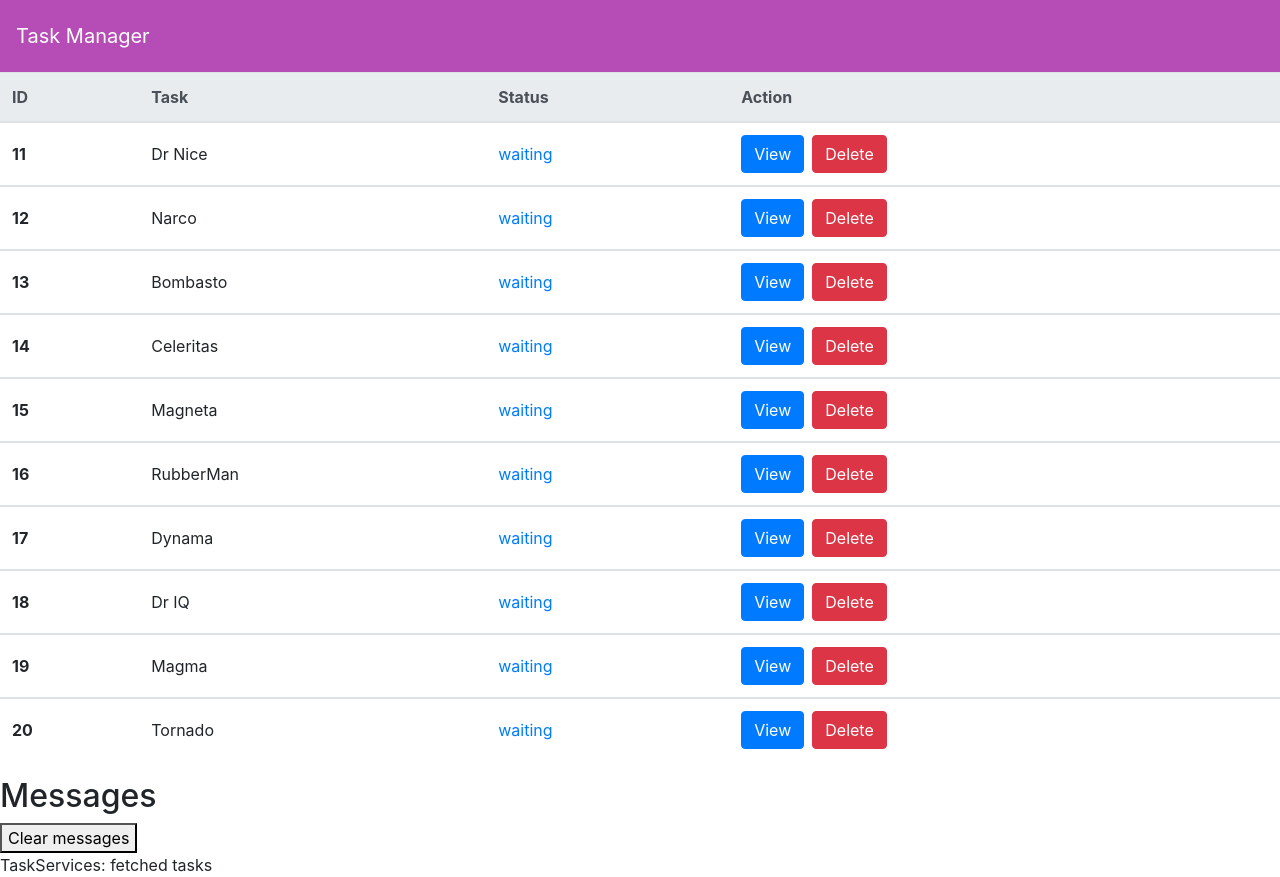
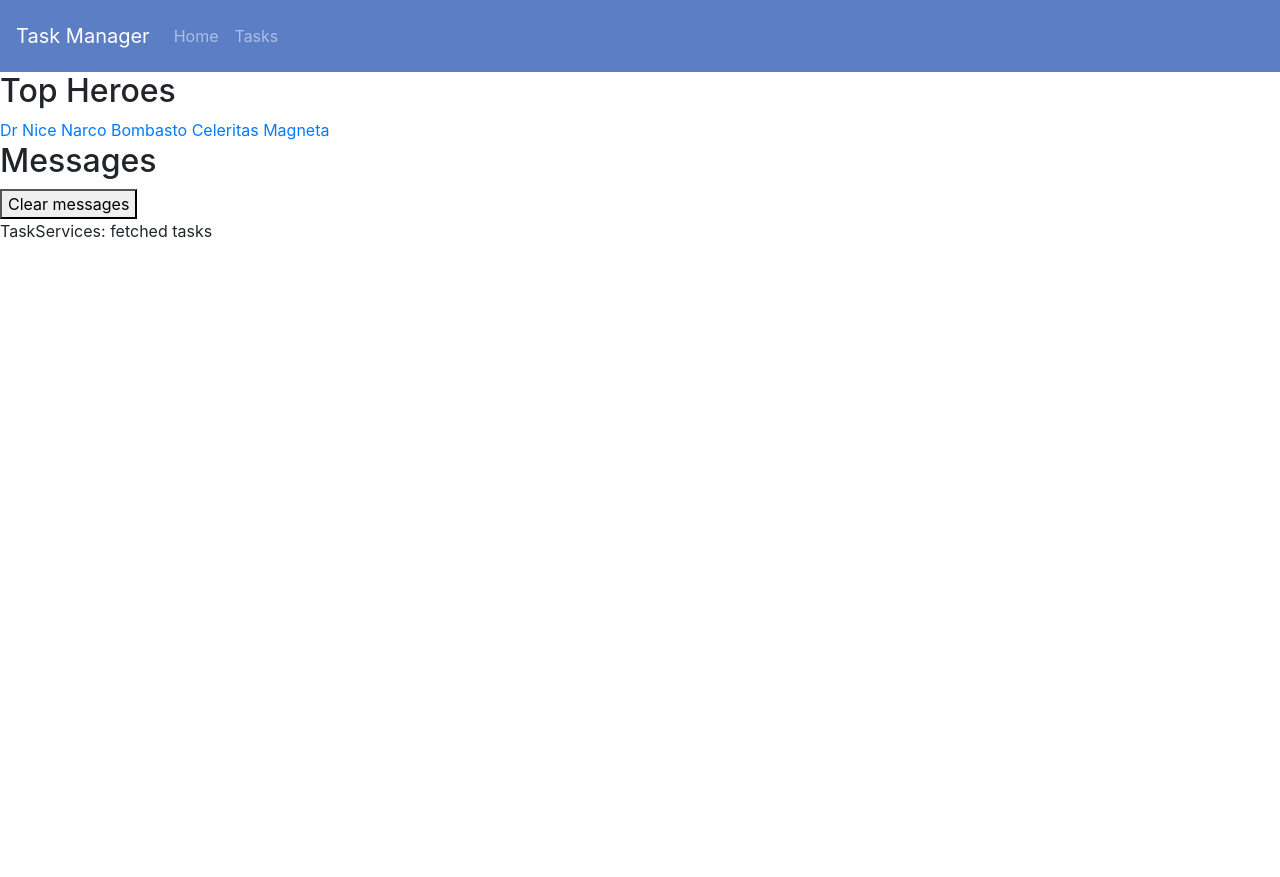
Before and after one commit to yichenfromhyrule/TaskManager, an Angular app: page /dashboard in a window 1280 px wide. Before the commit this address led to /. After the commit the page ends 800 px from the top, so only its background shows below. Built offline with nearby package versions, Linux system fonts and the light colour scheme.

Commit message:
Finish add route

```diff
--- a/src/app/app-routing.module.ts
+++ b/src/app/app-routing.module.ts
@@ -1,7 +1,17 @@
 import { NgModule } from '@angular/core';
 import { RouterModule, Routes } from '@angular/router';
+import { TasksComponent } from './tasks/tasks.component';
 
-const routes: Routes = [];
+import { DashboardComponent } from './dashboard/dashboard.component';
+
+import { TaskDetailComponent } from './task-detail/task-detail.component';
+
+const routes: Routes = [
+  {path: '', redirectTo: '/dashboard', pathMatch: 'full'},
+  {path: 'dashboard', component:DashboardComponent},
+  {path: 'tasks', component:TasksComponent },
+  {path: 'detail/:id', component:TaskDetailComponent}
+];
 
 @NgModule({
   imports: [RouterModule.forRoot(routes)],
--- a/src/app/app.component.html
+++ b/src/app/app.component.html
@@ -1,5 +1,15 @@
-<nav class="navbar navbar-expand-lg navbar-dark py-3" style="background-color: #b64cb6;">
+<nav class="navbar navbar-expand-lg navbar-dark py-3" style="background-color: #5b7ec5;">
   <a class="navbar-brand" href="#">{{title}}</a>
+  <div class="collapse navbar-collapse" id="navbarSupportedContent">
+    <ul class="navbar-nav mr-auto">
+        <li class="nav-item">
+            <a class="nav-link" href="/dashboard">Home</a>
+        </li>
+        <li class="nav-item">
+            <a class="nav-link" href="/tasks">Tasks</a>
+        </li>
+    </ul>
+</div>
 </nav>
-<app-tasks></app-tasks>
+<router-outlet></router-outlet>
 <app-messages></app-messages>
--- a/src/app/app.module.ts
+++ b/src/app/app.module.ts
@@ -9,13 +9,15 @@ import { TasksComponent } from './tasks/tasks.component';
 import { FormsModule } from '@angular/forms';
 import { TaskDetailComponent } from './task-detail/task-detail.component';
 import { MessagesComponent } from './messages/messages.component';
+import { DashboardComponent } from './dashboard/dashboard.component';
 
 @NgModule({
   declarations: [
     AppComponent,
     TasksComponent,
     TaskDetailComponent,
-    MessagesComponent
+    MessagesComponent,
+    DashboardComponent
   ],
   imports: [
     BrowserModule,
--- /dev/null
+++ b/src/app/dashboard/dashboard.component.html
@@ -0,0 +1,6 @@
+<h2>Top Heroes</h2>
+<div>
+  <a *ngFor="let task of tasks" routerLink="/detail/{{task.id}}">
+    {{task.name}}
+  </a>
+</div>
--- /dev/null
+++ b/src/app/dashboard/dashboard.component.ts
@@ -0,0 +1,25 @@
+import { Component, OnInit } from '@angular/core';
+import { Task } from '../task';
+import { TaskService } from '../task.service';
+
+@Component({
+  selector: 'app-dashboard',
+  templateUrl: './dashboard.component.html',
+  styleUrls: ['./dashboard.component.css']
+})
+export class DashboardComponent implements OnInit {
+
+  tasks:Task[] =[];
+
+  constructor(private taskService:TaskService) { }
+
+  ngOnInit(): void {
+    this.getTasks();
+  }
+
+  getTasks():void{
+    this.taskService.getTasks()
+      .subscribe(tasks => this.tasks = tasks.slice(0,5));
+  }
+
+}
--- a/src/app/task-detail/task-detail.component.html
+++ b/src/app/task-detail/task-detail.component.html
@@ -8,4 +8,6 @@
         <label for="task-name">Task name: </label>
         <input id="task-name" [(ngModel)]="task.name" placeholder="name">
     </div>
+
+    <button (click)="goBack()">go back</button>
 </div>
--- a/src/app/task-detail/task-detail.component.ts
+++ b/src/app/task-detail/task-detail.component.ts
@@ -1,5 +1,8 @@
 import { Component, OnInit, Input } from '@angular/core';
 import { Task } from '../task';
+import { ActivatedRoute } from '@angular/router';
+import { Location } from '@angular/common';
+import { TaskService } from '../task.service';
 
 @Component({
   selector: 'app-task-detail',
@@ -10,9 +13,22 @@ export class TaskDetailComponent implements OnInit {
 
   @Input() task?: Task;
 
-  constructor() { }
+  constructor(
+    private router: ActivatedRoute,
+    private taskService: TaskService,
+    private location: Location
+  ) { }
 
   ngOnInit(): void {
+    this.getTask();
   }
 
+  getTask(): void{
+    const id = Number(this.router.snapshot.paramMap.get('id'));
+    this.taskService.getTask(id).subscribe(task =>this.task = task);
+  }
+
+  goBack(): void{
+    this.location.back();
+  }
 }
--- a/src/app/task.service.ts
+++ b/src/app/task.service.ts
@@ -16,8 +16,14 @@ export class TaskService {
 
   getTasks(): Observable<Task[]> {
     const tasks = of(TASKS);
-    this.messageService.add('TaskServices: fetched tasks');
+    this.messageService.add(`TaskServices: fetched tasks`);
     return tasks;
   }
 
+  getTask(id: number): Observable<Task> {
+    const task = TASKS.find(h => h.id === id)!;
+    this.messageService.add(`TaskServices: fetched task id = ${id}`);
+    return of(task);
+  }
+
 }
--- a/src/app/tasks/tasks.component.html
+++ b/src/app/tasks/tasks.component.html
@@ -1,6 +1,3 @@
-<!--Task Details-->
-<app-task-detail [task]="selectedTask"></app-task-detail>
-<!--Task Details Done-->
 
 <!--Task Table-->
 <table class="table table-hover">
@@ -12,7 +9,7 @@
         <th scope="col">Action</th>
       </tr>
     </thead>
-    <tbody *ngFor="let task of tasks" (click)="onSelect(task)">
+    <tbody *ngFor="let task of tasks">
       <tr>
         <th scope="row" class="align-middle">
           {{task.id}}
--- a/src/app/tasks/tasks.component.ts
+++ b/src/app/tasks/tasks.component.ts
@@ -2,7 +2,7 @@ import { Component, OnInit } from '@angular/core';
 import { Task } from '../task';
 
 import { TaskService } from '../task.service';
-import { MessageService } from '../message.service';
+
 
 @Component({
   selector: 'app-tasks',
@@ -11,20 +11,16 @@ import { MessageService } from '../message.service';
 })
 export class TasksComponent implements OnInit {
 
-  selectedTask? : Task;
   tasks: Task[] = [];
 
-  constructor(private taskService: TaskService, private messageService: MessageService) { }
+  constructor(private taskService: TaskService) { }
 
   ngOnInit(): void {
     this.getTasks();
   }
 
 
-  onSelect(task: Task): void {
-    this.selectedTask = task;
-    this.messageService.add(`TasksComponent: Selected task id=${task.id}`);
-  }
+
 
   getTasks():void{
     this.taskService.getTasks().subscribe(tasks => this.tasks = tasks);
```
Also changed, not shown: src/app/dashboard/dashboard.component.css (added), 1 other file (tests, documents, lock files or other folders).
